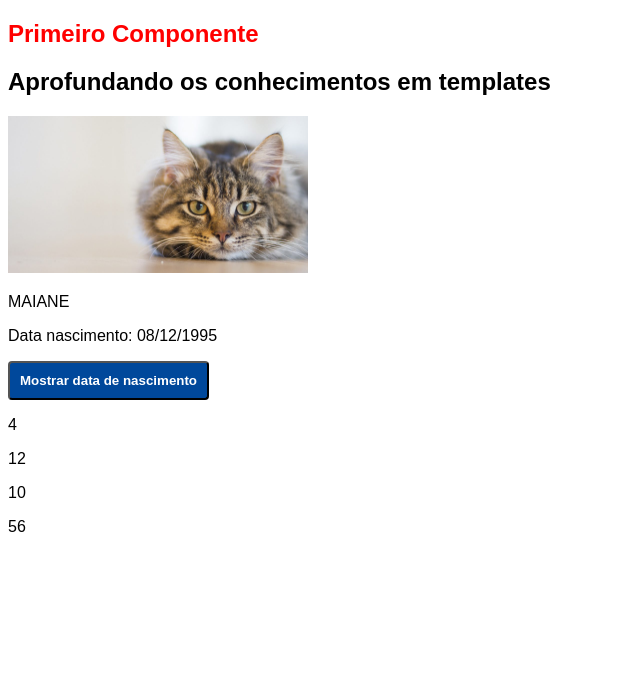
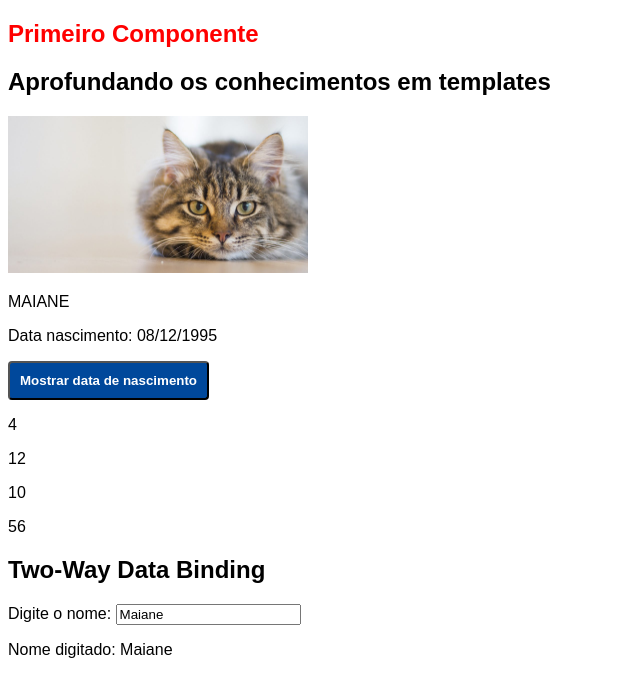
Before and after one commit to MaianeSamara/Capgemini-TrilhaJava, an Angular app in the folder Angular/fundamentos-angular/: page / in a window 1280 px wide. Shown: the top 696 px of the page, without its empty margins (0-640 px from the left). Built offline with nearby package versions, Linux system fonts and the light colour scheme.

Commit message:
06 - Two-Way Data Binding

```diff
--- a/Angular/fundamentos-angular/src/app/app.component.html
+++ b/Angular/fundamentos-angular/src/app/app.component.html
@@ -1,3 +1,4 @@
 <app-primeiro-componente></app-primeiro-componente>
 <app-segundo-componente></app-segundo-componente>
 <app-pipe-customizado></app-pipe-customizado>
+<app-two-way-data-binding></app-two-way-data-binding>
--- /dev/null
+++ b/Angular/fundamentos-angular/src/app/two-way-data-binding/two-way-data-binding.component.html
@@ -0,0 +1,4 @@
+<h2>Two-Way Data Binding</h2>
+<label for="nome">Digite o nome: </label>
+<input type="text" [(ngModel)]="nome">
+<p>Nome digitado: {{ nome }}</p>
--- /dev/null
+++ b/Angular/fundamentos-angular/src/app/two-way-data-binding/two-way-data-binding.component.ts
@@ -0,0 +1,11 @@
+import { Component, OnInit } from '@angular/core';
+
+@Component({
+  selector: 'app-two-way-data-binding',
+  templateUrl: './two-way-data-binding.component.html',
+  styleUrls: ['./two-way-data-binding.component.css']
+})
+export class TwoWayDataBindingComponent {
+  nome = "Maiane";
+
+}
```
Also changed, not shown: Angular/fundamentos-angular/src/app/app.module.ts (+6 -2 lines), Angular/fundamentos-angular/src/app/two-way-data-binding/two-way-data-binding.component.css (added), 1 other file (tests, documents, lock files or other folders).
